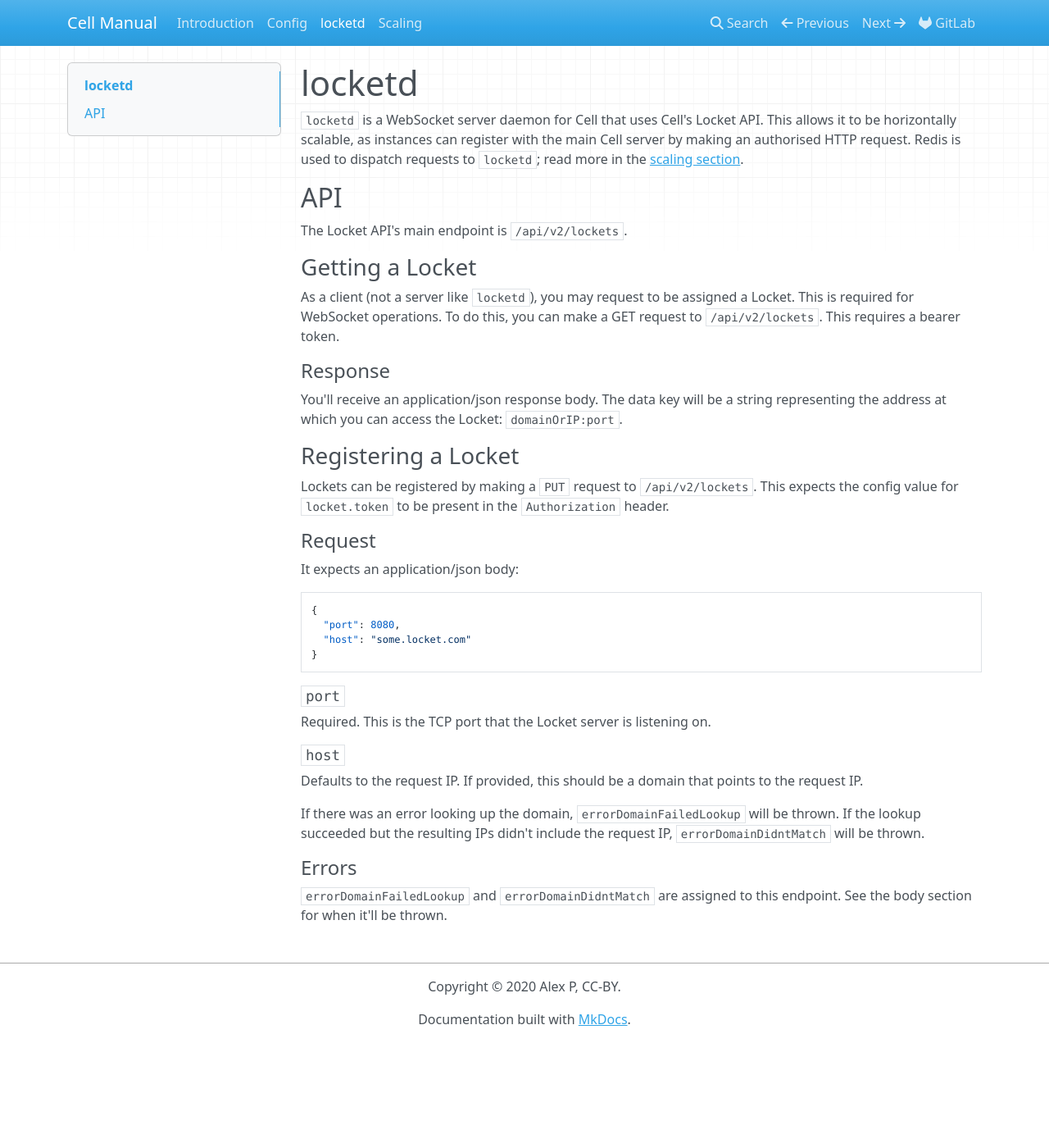
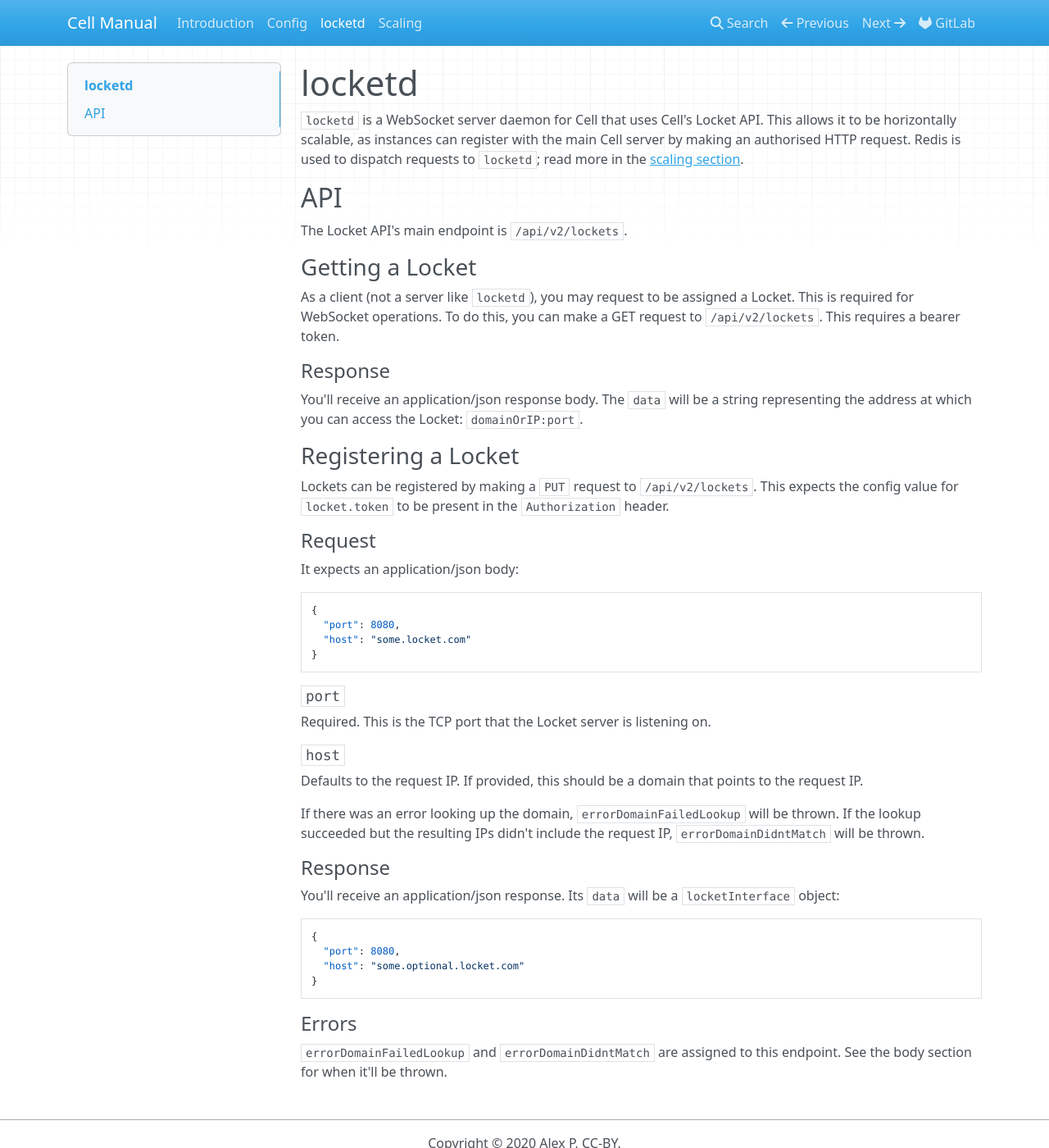
Before and after one commit to open-slicer/cell, an MkDocs documentation site: the page built from docs/locketd.md, in a window 1280 px wide and 1400 px high. Shown: the whole window at 82% size. Built offline with MkDocs 1.6.1, drawn with Linux system fonts in a browser that asks for light colours; nearby versions of some CDN libraries.

Commit message:
docs: Document locket PUT's response body

````diff
--- a/docs/locketd.md
+++ b/docs/locketd.md
@@ -12,7 +12,7 @@ As a client (not a server like `locketd`), you may request to be assigned a Lock
 
 #### Response
 
-You'll receive an application/json response body. The data key will be a string representing the address at which you can access the Locket: `domainOrIP:port`.
+You'll receive an application/json response body. The `data` will be a string representing the address at which you can access the Locket: `domainOrIP:port`.
 
 ### Registering a Locket
 
@@ -39,6 +39,17 @@ Defaults to the request IP. If provided, this should be a domain that points to
 
 If there was an error looking up the domain, `errorDomainFailedLookup` will be thrown. If the lookup succeeded but the resulting IPs didn't include the request IP, `errorDomainDidntMatch` will be thrown.
 
+#### Response
+
+You'll receive an application/json response. Its `data` will be a `locketInterface` object:
+
+```json
+{
+  "port": 8080,
+  "host": "some.optional.locket.com"
+}
+```
+
 #### Errors
 
 <!-- TODO: number representations -->
````
